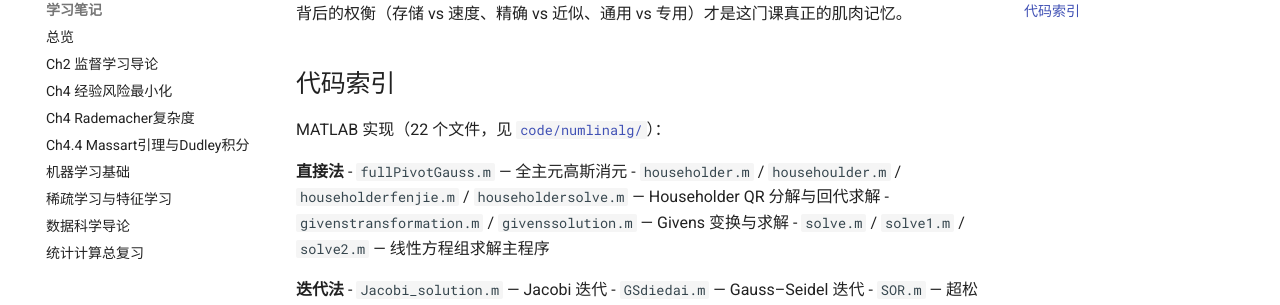
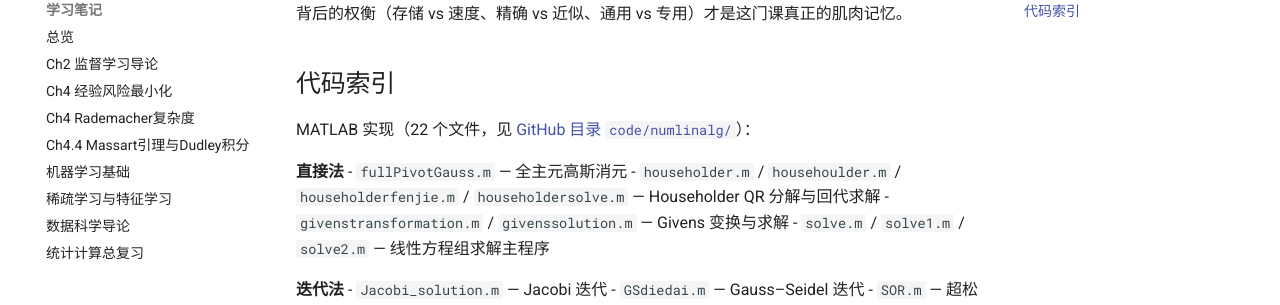
Before and after one commit to HuangBlac/AI-Math-Docs, an MkDocs documentation site: the page built from docs/computation/numerical-linear-algebra-lab.md, in a window 1280 px wide and 900 px high, scrolled down 1925 px. Shown: the part 349-654 px from the top of the window. Built offline with MkDocs 1.6.1 and Material for MkDocs 9.7.7, drawn with Linux system fonts in a browser that asks for light colours.

Commit message:
docs(numlinalg): fix code dir link to use GitHub tree (mkdocs strict compat)

```diff
--- a/docs/computation/numerical-linear-algebra-lab.md
+++ b/docs/computation/numerical-linear-algebra-lab.md
@@ -58,7 +58,7 @@
 
 ## 代码索引
 
-MATLAB 实现（22 个文件，见 [`code/numlinalg/`](code/numlinalg/)）：
+MATLAB 实现（22 个文件，见 [GitHub 目录 `code/numlinalg/`](https://github.com/HuangBlac/AI-Math-Docs/tree/wiki-experiment/docs/computation/code/numlinalg)）：
 
 **直接法**
 - `fullPivotGauss.m` — 全主元高斯消元
```
